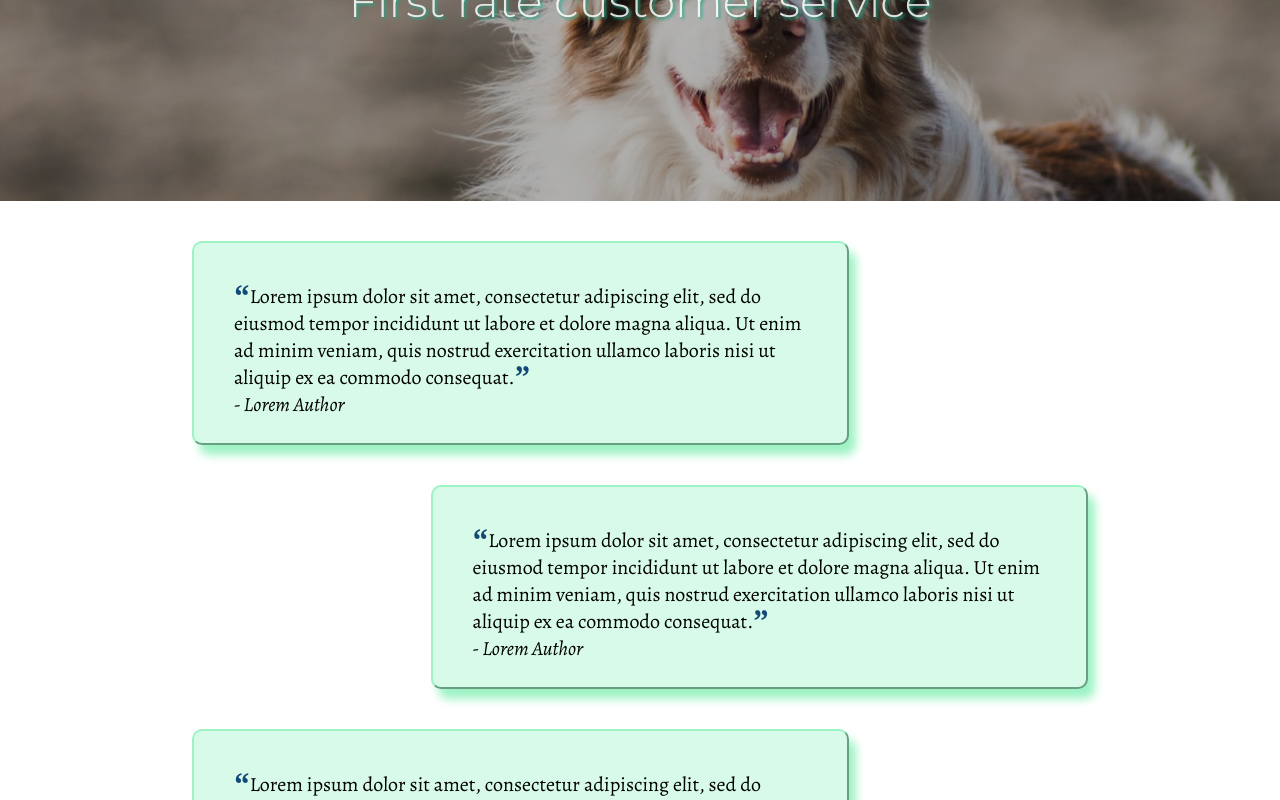
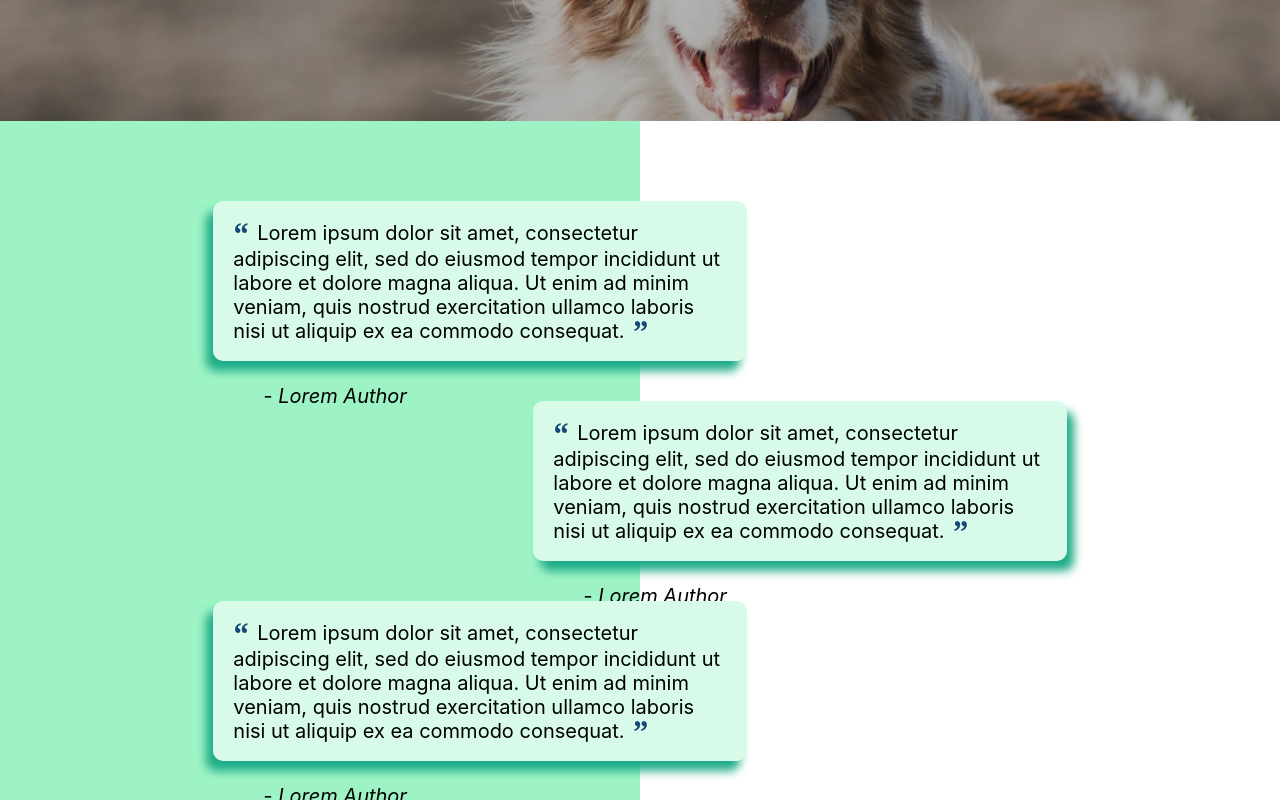
Before and after one commit to Velocima/green-lawns, a React (Create React App) app: page / in a window 1280 px wide. Shown: the part 1000-1800 px from the top of the page. Built offline with nearby package versions, Linux system fonts and the light colour scheme.

Commit message:
reviews section styled (ﾉ◕ヮ◕)ﾉ*:･ﾟ✧

```diff
--- a/src/components/Landing.jsx
+++ b/src/components/Landing.jsx
@@ -36,8 +36,10 @@ export default function Landing() {
 					<h2>First rate customer service</h2>
 				</div>
 				<div className='reviews-container'>
+					<div className='background-shader'></div>
 					{reviews.map((review, i) => (
 						<Review
+							className={`review review${i + 1}`}
 							review={review.review}
 							author={review.author}
 							key={`${i}${review.author}`}
--- a/src/components/Review.jsx
+++ b/src/components/Review.jsx
@@ -3,7 +3,7 @@ import '../css/review.css';
 
 export const Review = (props) => {
 	return (
-		<div className='review'>
+		<div className={props.className}>
 			<p>{props.review}</p>
 			<p>{` - ${props.author}`}</p>
 		</div>
--- a/src/css/review.css
+++ b/src/css/review.css
@@ -2,13 +2,10 @@
 @import url("https://fonts.googleapis.com/css2?family=Alegreya:ital@0;1&display=swap");
 @import url("https://fonts.googleapis.com/css2?family=Montserrat:ital,wght@0,300;0,400;0,500;1,300;1,400&display=swap");
 .reviews {
-  display: flex;
-  flex-direction: column;
-  align-items: center;
   width: 100%; }
   .reviews .reviews-banner {
     width: 100%;
-    height: 50vh;
+    height: 40vh;
     display: flex;
     flex-direction: column;
     justify-content: center;
@@ -17,8 +14,7 @@
     background-position: center;
     background-attachment: fixed;
     background-repeat: no-repeat;
-    background-size: cover;
-    margin-bottom: 5vh; }
+    background-size: cover; }
     .reviews .reviews-banner h2 {
       font-family: "Montserrat", sans-serif;
       font-weight: 300;
@@ -28,28 +24,33 @@
       text-align: center;
       font-size: 3.5vw; }
   .reviews .reviews-container {
-    display: flex;
-    flex-direction: column;
-    width: 70%;
-    font-family: "Alegreya", serif; }
+    display: grid;
+    grid-template-rows: 10vh repeat(3, 1fr) 5vh;
+    grid-template-columns: 2fr 2fr repeat(4, 1fr) 2fr 2fr;
+    justify-items: center;
+    align-items: center; }
+    .reviews .reviews-container .background-shader {
+      width: 100%;
+      height: 100%;
+      grid-area: 1 / 1 / span 5 / span 4;
+      background-color: #9df3c4; }
     .reviews .reviews-container .review {
       display: flex;
       flex-direction: column;
       justify-content: space-around;
       align-items: flex-start;
-      width: 64%;
-      height: 15vh;
+      width: 100%;
+      height: 20vh;
       margin-bottom: 5vh;
       margin-right: 0;
-      padding: 40px;
       font-size: 20px;
       background-color: #d7fbe8;
-      border: 2px outset #9df3c4;
-      border-radius: 10px;
-      box-shadow: 7px 10px 10px #9df3c4; }
+      border-radius: 10px; }
+      .reviews .reviews-container .review p {
+        padding: 20px; }
       .reviews .reviews-container .review p:nth-child(1)::before,
       .reviews .reviews-container .review p:nth-child(1)::after {
-        content: '“';
+        content: '“ ';
         font-size: 32px;
         font-family: Georgia, 'Times New Roman', Times, serif;
         color: #134977;
@@ -57,8 +58,16 @@
         vertical-align: top;
         line-height: 0.8; }
       .reviews .reviews-container .review p:nth-child(1)::after {
-        content: '”'; }
+        content: ' ”'; }
       .reviews .reviews-container .review p:nth-child(2) {
-        font-style: italic; }
-    .reviews .reviews-container .review:nth-child(2) {
-      align-self: flex-end; }
+        font-style: italic;
+        padding-left: 50px; }
+    .reviews .reviews-container .review1 {
+      grid-area: 2 / 2 / 3 / span 4;
+      box-shadow: -7px 10px 10px #1fab89; }
+    .reviews .reviews-container .review2 {
+      grid-area: 3 / 4 / 4 / span 4;
+      box-shadow: 7px 10px 10px #1fab89; }
+    .reviews .reviews-container .review3 {
+      grid-area: 4 / 2 / 5 / span 4;
+      box-shadow: -7px 10px 10px #1fab89; }
--- a/src/scss/review.scss
+++ b/src/scss/review.scss
@@ -1,13 +1,10 @@
 @import './variables/variables';
 
 .reviews {
-	display: flex;
-	flex-direction: column;
-	align-items: center;
 	width: 100%;
 	.reviews-banner {
 		width: 100%;
-		height: 50vh;
+		height: 40vh;
 		display: flex;
 		flex-direction: column;
 		justify-content: center;
@@ -27,31 +24,37 @@
 			text-align: center;
 			font-size: 3.5vw;
 		}
-		margin-bottom: 5vh;
 	}
 	.reviews-container {
-		display: flex;
-		flex-direction: column;
-		width: 70%;
-		font-family: $text-font;
+		display: grid;
+		grid-template-rows: 10vh repeat(3, 1fr) 5vh;
+		grid-template-columns: 2fr 2fr repeat(4, 1fr) 2fr 2fr;
+		justify-items: center;
+		align-items: center;
+		.background-shader {
+			width: 100%;
+			height: 100%;
+			grid-area: 1 / 1 / span 5 / span 4;
+			background-color: $green2;
+		}
 		.review {
 			display: flex;
 			flex-direction: column;
 			justify-content: space-around;
 			align-items: flex-start;
-			width: 64%;
-			height: 15vh;
+			width: 100%;
+			height: 20vh;
 			margin-bottom: 5vh;
 			margin-right: 0;
-			padding: 40px;
 			font-size: 20px;
 			background-color: $container-color;
-			border: 2px outset $container-shadow;
 			border-radius: 10px;
-			box-shadow: 7px 10px 10px $container-shadow;
+			p {
+				padding: 20px;
+			}
 			p:nth-child(1)::before,
 			p:nth-child(1)::after {
-				content: '“';
+				content: '“ ';
 				font-size: 32px;
 				font-family: Georgia, 'Times New Roman', Times, serif;
 				color: #134977;
@@ -60,14 +63,24 @@
 				line-height: 0.8;
 			}
 			p:nth-child(1)::after {
-				content: '”';
+				content: ' ”';
 			}
 			p:nth-child(2) {
 				font-style: italic;
+				padding-left: 50px;
 			}
 		}
-		.review:nth-child(2) {
-			align-self: flex-end;
+		.review1 {
+			grid-area: 2 / 2 / 3 / span 4;
+			box-shadow: -7px 10px 10px $green4;
+		}
+		.review2 {
+			grid-area: 3 / 4 / 4 / span 4;
+			box-shadow: 7px 10px 10px $green4;
+		}
+		.review3 {
+			grid-area: 4 / 2 / 5 / span 4;
+			box-shadow: -7px 10px 10px $green4;
 		}
 	}
 }
```
